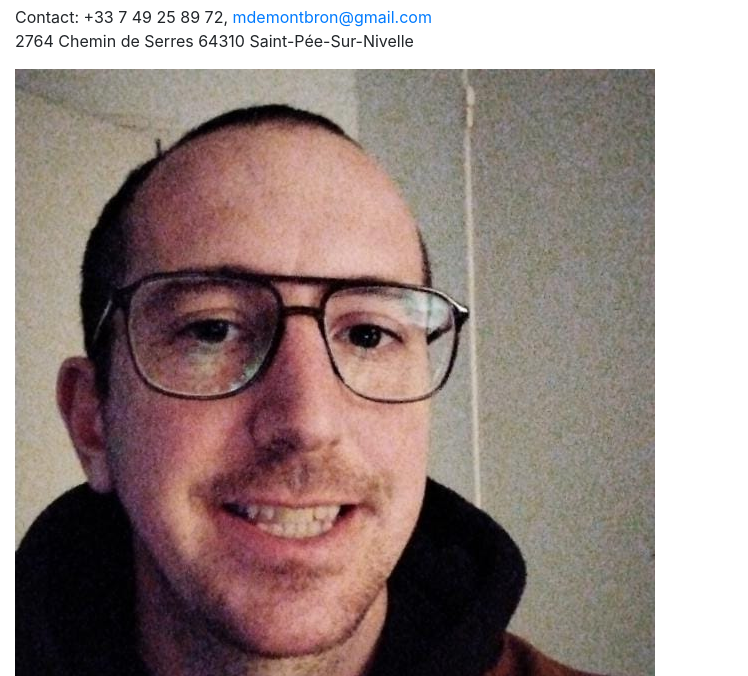
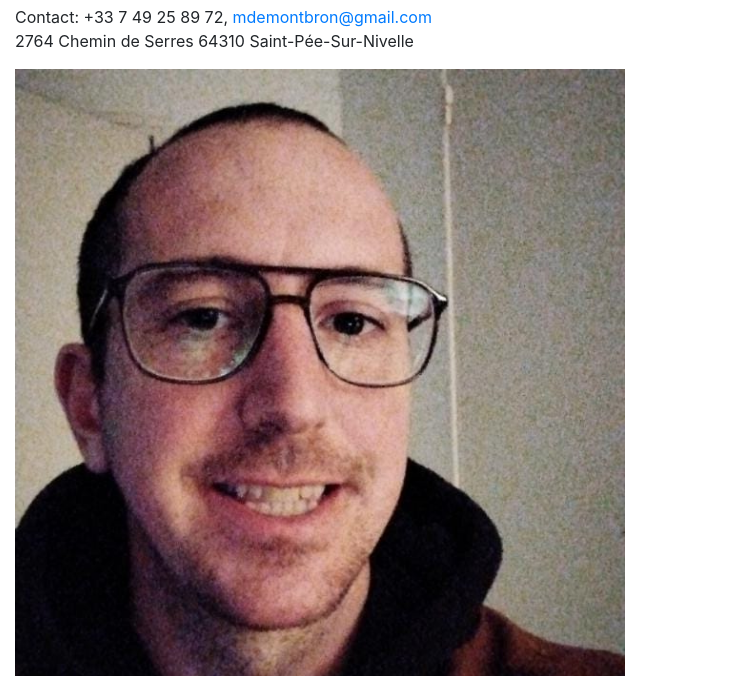
Before and after one commit to mijnog/my-personal-website, a plain HTML site: page index.html in a window 1280 px wide. Shown: the part 97-773 px from the top of the page, without its empty margins (0-748 px from the left). Drawn offline with nearby package versions, Linux system fonts and the light colour scheme.

Commit message:
minor change

```diff
--- a/index.html
+++ b/index.html
@@ -28,8 +28,10 @@
         <p>Contact: +33 7 49 25 89 72, <a href="mailto:mdemontbron@gmail.com">mdemontbron@gmail.com</a>
         <br>2764 Chemin de Serres 64310 Saint-Pée-Sur-Nivelle</p>
     </div>
+
+
     <div class="col-sm-6">
-        <img src="selfie.png">
+        <img src="selfie.png" class="img-fluid" alt="...">
     </div>
 
 
@@ -68,7 +70,7 @@
             <p>We had to <b>find 10 vulnerabilities</b> on the website and write a written report and powerpoint presentation on how to patch the vulnerabilities.</p>
             <p>Vulnerabilities I found included XSS, SQL Injection, Broken Authentication, Broken Access control, and the one I'm most proud of, <b>PHP-reverse-shell by uploading a malicious file.</b></p>
             <p> Every morning we had a demo from a researcher at the company <b>showcasing an exploit</b> they had discovered.</p>
-            <br>
+
 
         </article>
 
```
